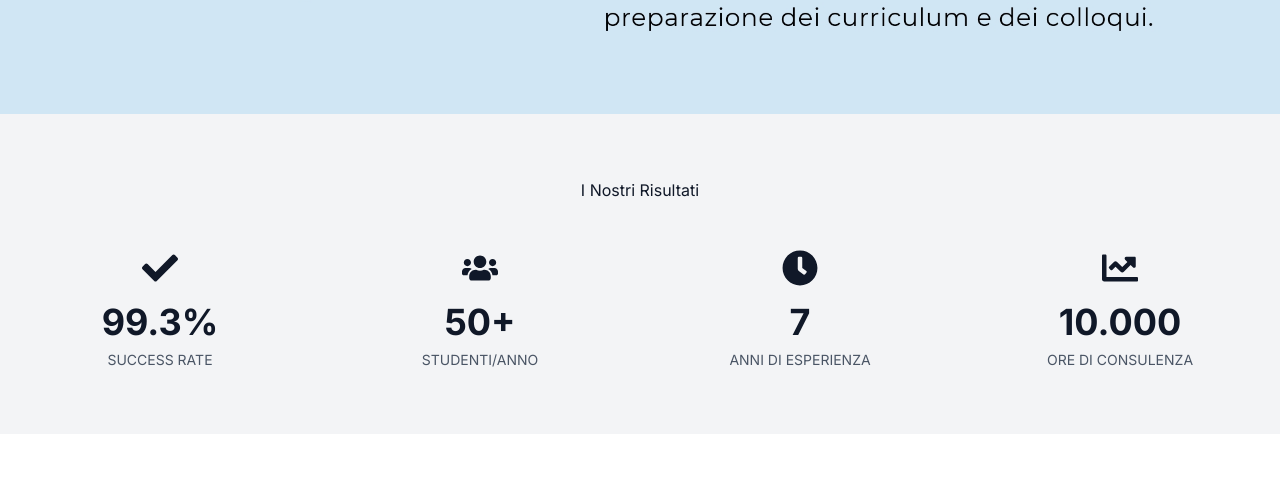
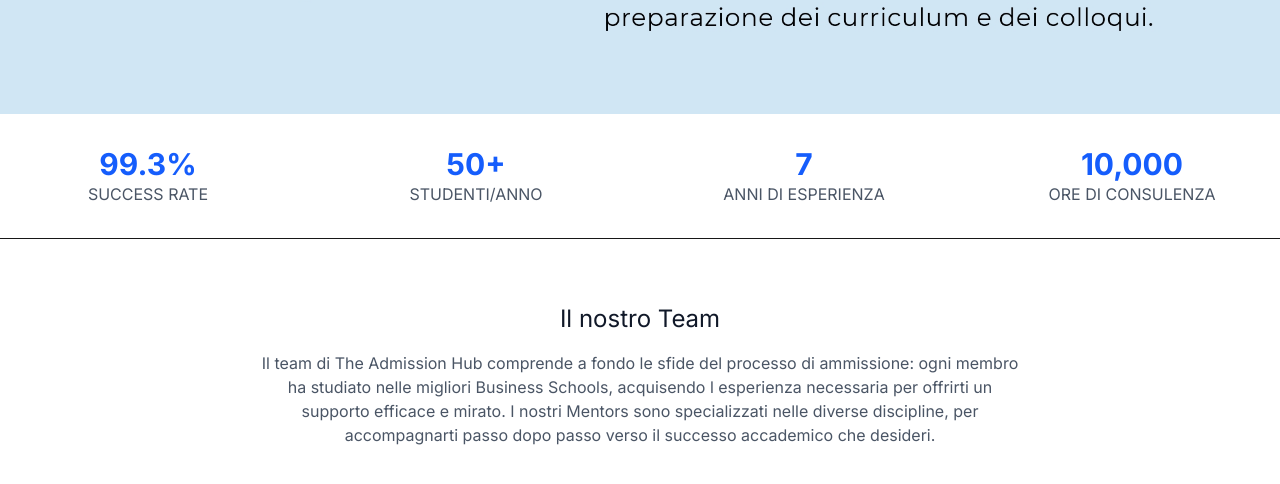
Before and after one commit to konhito/LastAdmissionHub, a Next.js app: page / in a window 1280 px wide. Shown: the part 1826-2310 px from the top of the page. Built offline with nearby package versions, Linux system fonts and the light colour scheme.

Commit message:
updated the stats

```diff
--- /dev/null
+++ b/src/app/gmat/page.tsx
@@ -0,0 +1,52 @@
+import React from "react";
+import Image from "next/image";
+import admiFirst from "@/public/gmatFir.jpg";
+import admiSec from "@/public/gmatSec.jpg";
+import CallToAction from "@/components/CallToAction";
+
+export default function HomePage() {
+  return (
+    <main className="bg-white text-gray-800 min-h-screen flex flex-col items-center ">
+      {/* Images Section */}
+      <div className="w-full max-w-5xl mb-12">
+        <Image
+          src={admiFirst}
+          alt="Admission Portal"
+          className="rounded-lg shadow-md mb-6 mt-20"
+        />
+        <Image
+          src={admiSec}
+          alt="Admission Portal"
+          className="rounded-lg shadow-md"
+        />
+      </div>
+
+      {/* Services Section */}
+      <section className="w-full max-w-7xl grid grid-cols-1 md:grid-cols-4 gap-8 mb-16">
+        <div className="text-center">
+          <h2 className="text-3xl font-bold text-blue-600">99.3%</h2>
+          <p className="text-gray-600">SUCCESS RATE</p>
+        </div>
+        <div className="text-center">
+          <h2 className="text-3xl font-bold text-blue-600">50+</h2>
+          <p className="text-gray-600">STUDENTI/ANNO</p>
+        </div>
+        <div className="text-center">
+          <h2 className="text-3xl font-bold text-blue-600">7</h2>
+          <p className="text-gray-600">ANNI DI ESPERIENZA</p>
+        </div>
+        <div className="text-center">
+          <h2 className="text-3xl font-bold text-blue-600">10,000</h2>
+          <p className="text-gray-600">ORE DI CONSULENZA</p>
+        </div>
+      </section>
+
+      {/* Call to Action Section */}
+      <div className="w-full bg-black py-12">
+        <div className="max-w-5xl mx-auto">
+          <CallToAction />
+        </div>
+      </div>
+    </main>
+  );
+}
--- a/src/components/StatsSection.tsx
+++ b/src/components/StatsSection.tsx
@@ -1,32 +1,25 @@
+// components/StatsSection.tsx
 import React from "react";
-import { FaCheck, FaUsers, FaClock, FaChartLine } from "react-icons/fa";
 
 const StatsSection = () => {
-  const stats = [
-    { number: "99.3%", label: "SUCCESS RATE", icon: <FaCheck /> },
-    { number: "50+", label: "STUDENTI/ANNO", icon: <FaUsers /> },
-    { number: "7", label: "ANNI DI ESPERIENZA", icon: <FaClock /> },
-    { number: "10.000", label: "ORE DI CONSULENZA", icon: <FaChartLine /> },
-  ];
-
   return (
-    <section className="py-16 bg-gray-100">
-      <div className="container mx-auto px-4">
-        <h2 className="section-title text-center text-gray-900 mb-12">
-          I Nostri Risultati
-        </h2>
-        <div className="grid grid-cols-2 md:grid-cols-4 gap-8">
-          {stats.map((stat, index) => (
-            <div key={index} className="text-center">
-              <div className="flex justify-center text-4xl mb-4 text-gray-900">
-                {stat.icon}
-              </div>
-              <div className="text-4xl font-bold text-gray-900 mb-2">
-                {stat.number}
-              </div>
-              <div className="text-sm text-gray-600">{stat.label}</div>
-            </div>
-          ))}
+    <section className="bg-white border-b py-8 w-full">
+      <div className="w-full max-w-7xl mx-auto grid grid-cols-1 md:grid-cols-4 gap-8">
+        <div className="text-center">
+          <h2 className="text-3xl font-bold text-blue-600">99.3%</h2>
+          <p className="text-gray-600">SUCCESS RATE</p>
+        </div>
+        <div className="text-center">
+          <h2 className="text-3xl font-bold text-blue-600">50+</h2>
+          <p className="text-gray-600">STUDENTI/ANNO</p>
+        </div>
+        <div className="text-center">
+          <h2 className="text-3xl font-bold text-blue-600">7</h2>
+          <p className="text-gray-600">ANNI DI ESPERIENZA</p>
+        </div>
+        <div className="text-center">
+          <h2 className="text-3xl font-bold text-blue-600">10,000</h2>
+          <p className="text-gray-600">ORE DI CONSULENZA</p>
         </div>
       </div>
     </section>
```
Also changed, not shown: src/public/gmatFir.jpg (added), src/public/gmatSec.jpg (added).
